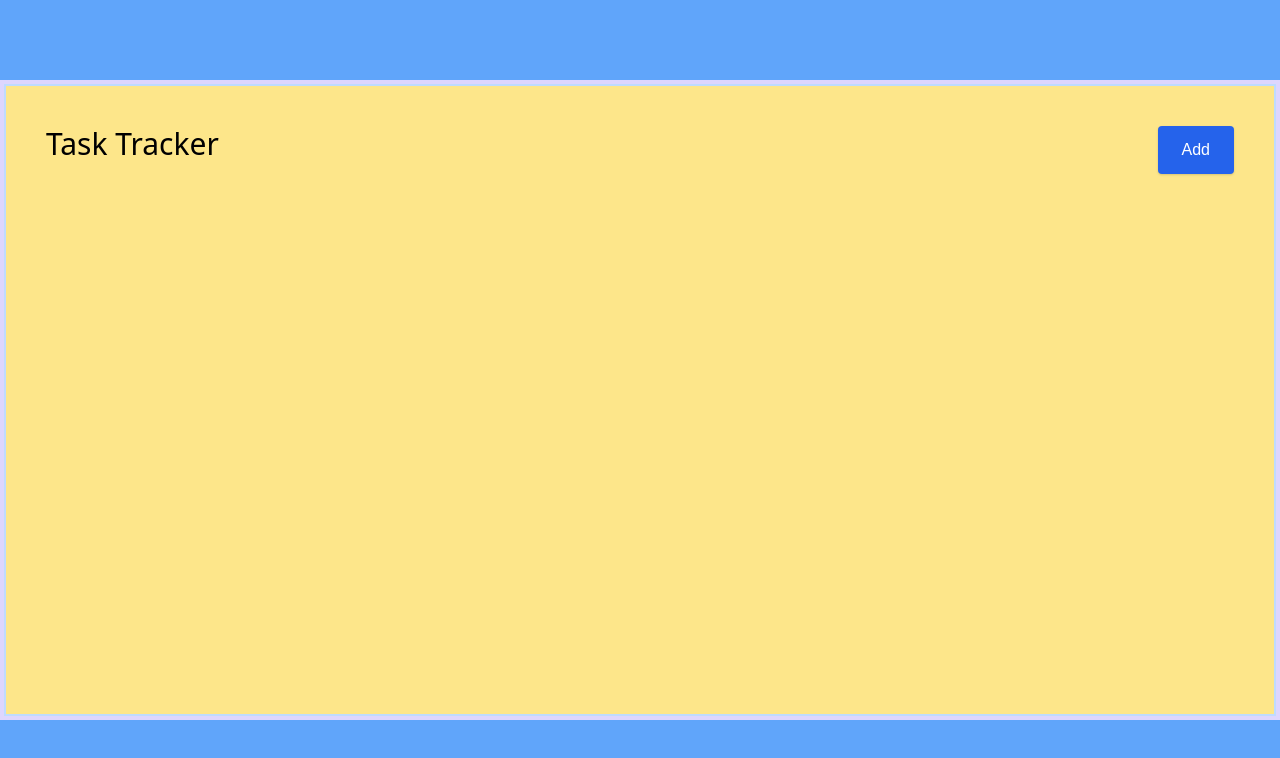
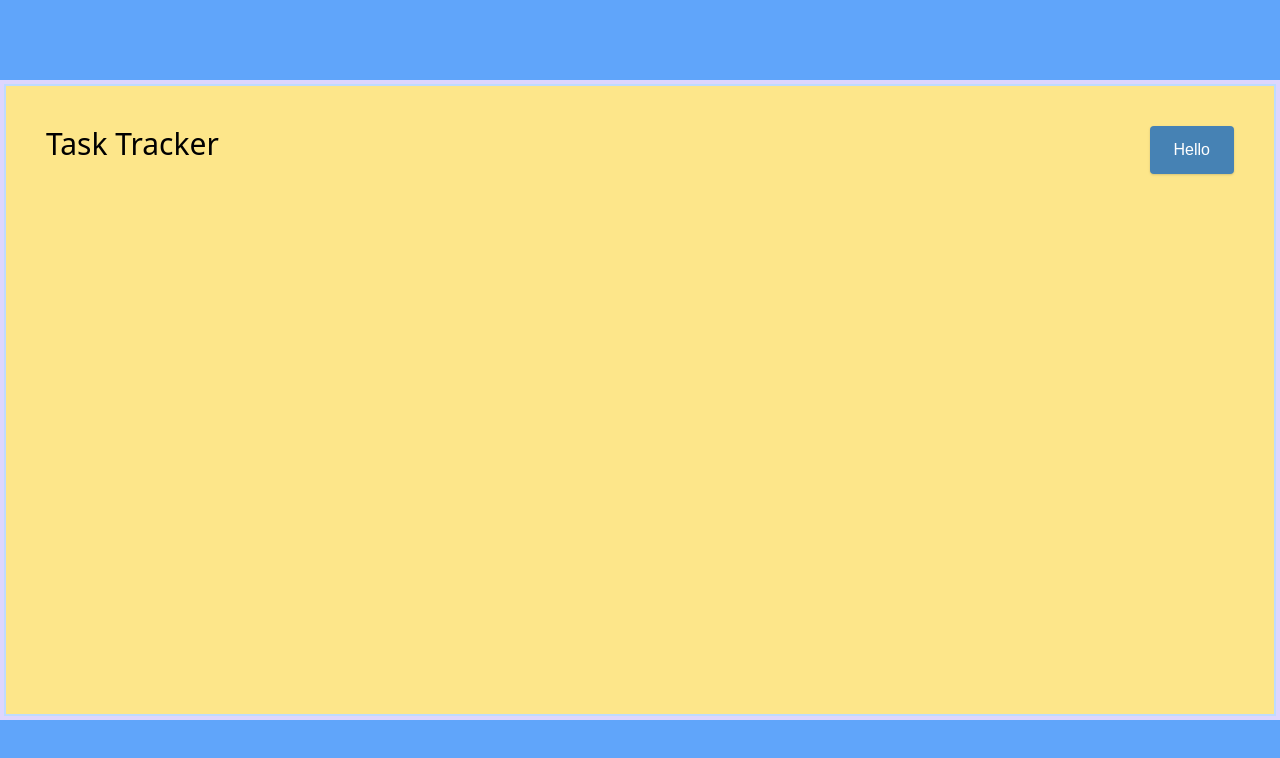
Before and after one commit to nikoescobal/react-tasktracker, a React (Create React App) app: page / in a window 1280 px wide. Shown: the top 758 px of the page. Built offline with nearby package versions, Linux system fonts and the light colour scheme.

Commit message:
Add button component

```diff
--- /dev/null
+++ b/src/components/Button.js
@@ -0,0 +1,14 @@
+/* stylelint-disable */
+/* eslint-disable */
+
+import PropTypes from "prop-types";
+
+const Button = ({ color, text }) => {
+  return (
+    <button style={{ backgroundColor: color }} className='btn'>
+      {text}
+    </button>
+  );
+};
+
+export default Button;
--- a/src/components/Header.js
+++ b/src/components/Header.js
@@ -2,13 +2,14 @@
 /* eslint-disable */
 
 import PropTypes from "prop-types";
-import "../index";
+import "../index.css";
+import Button from "./Button";
 
 const Header = ({ title }) => (
   <div className='container'>
     <div className='task-container'>
       <h1 className='text-3xl'> {title}</h1>
-      <button className='btn'>Add</button>
+      <Button color='steelblue' text='Hello' />
     </div>
   </div>
 );
```
